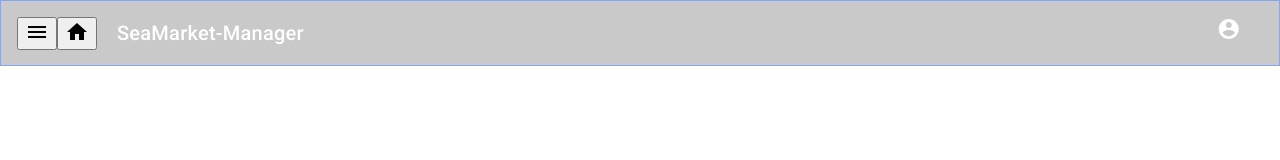
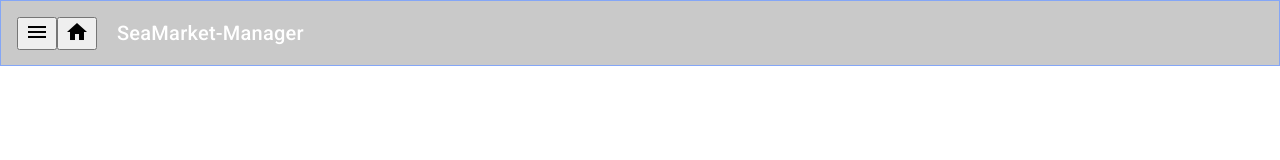
Before and after one commit to CARLU-Antoine/SeaMarket-Manager, an Angular app: page /login in a window 1280 px wide. Shown: the top 160 px of the page. Built offline with nearby package versions, Linux system fonts and the light colour scheme.

Commit message:
Update logique sidenav

```diff
--- a/src/app/sidenav/sidenav.component.css
+++ b/src/app/sidenav/sidenav.component.css
@@ -27,12 +27,3 @@
     padding: 20px;
     background-color: #B9B9B9;
   }
-
-  .container-account{
-    position:absolute;
-   right: 3%;
-  }
-
-  .container-account:hover{
-    cursor: pointer;
-  }
--- a/src/app/sidenav/sidenav.component.html
+++ b/src/app/sidenav/sidenav.component.html
@@ -8,14 +8,6 @@
         </button>
 
       <span style="padding: 20px;">SeaMarket-Manager</span>
-      <div class="container-account">
-        <mat-icon mat-button [matMenuTriggerFor]="menu">account_circle</mat-icon>
-        <mat-menu #menu="matMenu">
-          <button mat-menu-item (click)="nagivateToModifUser()">Créer un compte</button>
-          <button mat-menu-item (click)="nagivateToLogin()">Se connecter</button>
-        </mat-menu>
-      </div>
-
       </mat-toolbar>
 
     <mat-drawer class="slide-container" #drawer mode="side">
```
